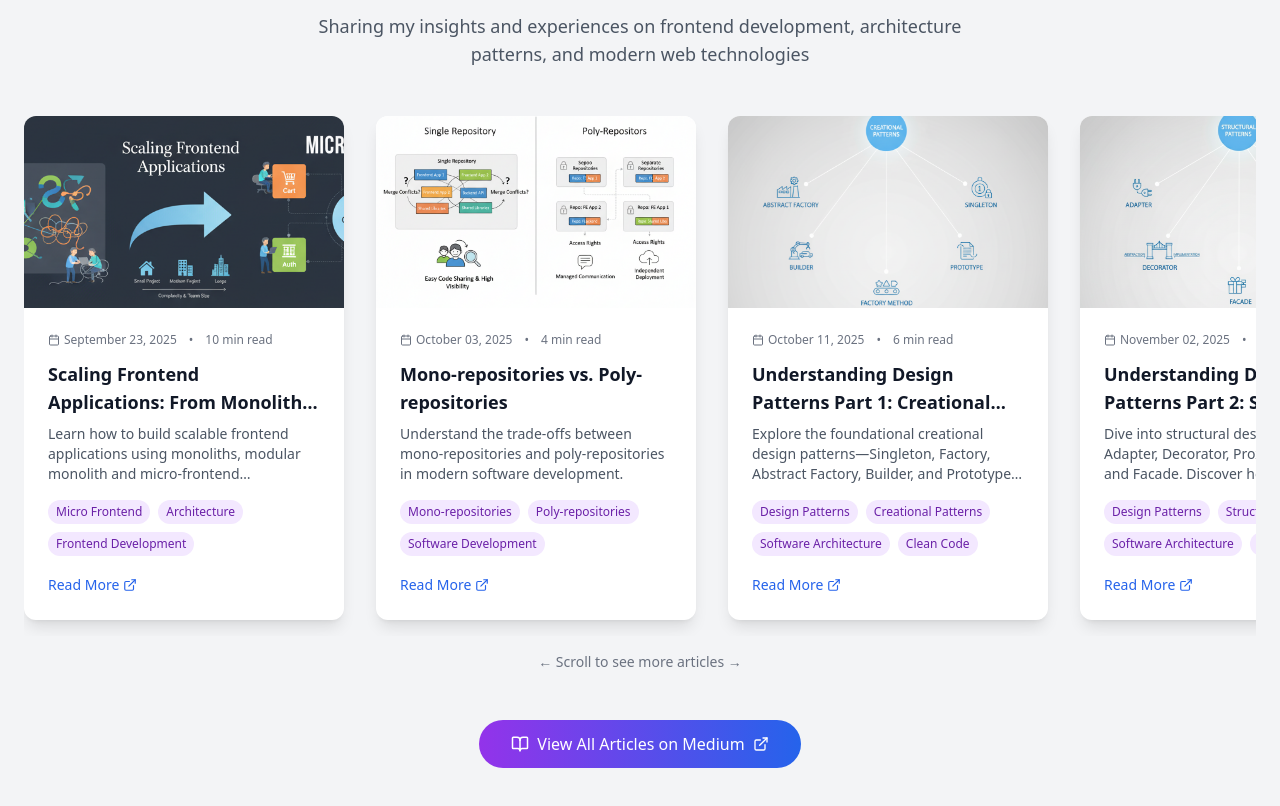
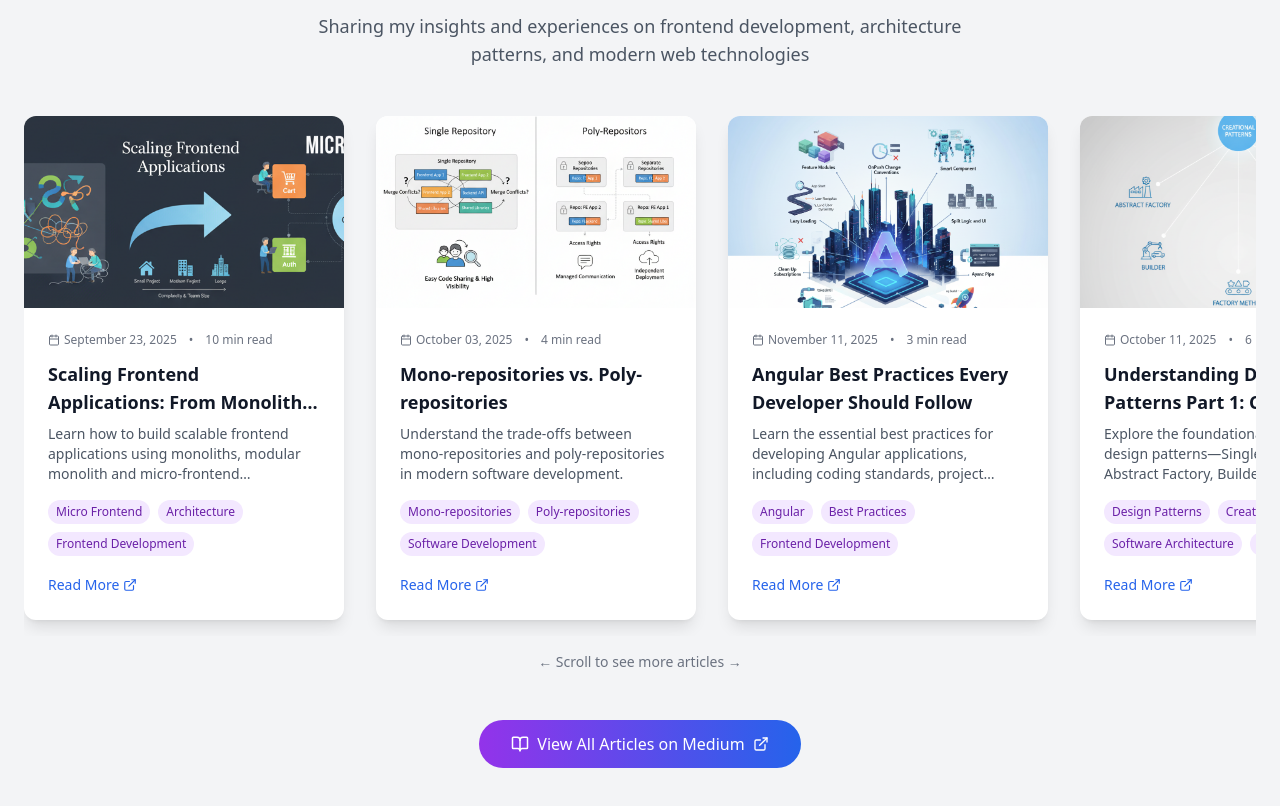
Before and after one commit to ParamasivamGnanasekaran/paramasivam-portfolio, a React (Create React App) app: page / in a window 1280 px wide. Shown: the part 4516-5322 px from the top of the page. Built offline with nearby package versions, Linux system fonts and the light colour scheme.

Commit message:
update behavioral pattern and angular best practices

```diff
--- a/src/App.jsx
+++ b/src/App.jsx
@@ -26,6 +26,8 @@ import monoVsPoly from "../src/images/monovspoly.png";
 import scalingFrontend from "../src/images/scaling-frontend.png";
 import creationalPatterns from "../src/images/DPC.png";
 import structuralPatterns from "../src/images/DPS.png";
+import behavioralPatterns from "../src/images/DPB.png";
+import angularBestPractices from "../src/images/ABP.png";
 
 const App = () => {
   const [isMenuOpen, setIsMenuOpen] = useState(false);
@@ -189,6 +191,15 @@ const App = () => {
       url: 'https://medium.com/@paramasivamingur07/mono-repositories-vs-polyrepositories-1b123a2ec304'
     },
     {
+      title: 'Angular Best Practices Every Developer Should Follow',
+      excerpt: 'Learn the essential best practices for developing Angular applications, including coding standards, project structure, and performance optimization techniques.',
+      date: 'November 11, 2025',
+      readTime: '3 min read',
+      image: angularBestPractices,
+      tags: ['Angular', 'Best Practices', 'Frontend Development'],
+      url: 'https://medium.com/@paramasivamingur07/angular-best-practices-every-developer-should-follow-6b93f4c06133'
+    },
+    {
       title: 'Understanding Design Patterns Part 1: Creational Patterns',
       excerpt: 'Explore the foundational creational design patterns—Singleton, Factory, Abstract Factory, Builder, and Prototype. Learn how these patterns help you create flexible, reusable, and maintainable object creation logic in modern software development.',
       date: 'October 11, 2025',
@@ -206,6 +217,16 @@ const App = () => {
       tags: ['Design Patterns', 'Structural Patterns', 'Software Architecture', 'Clean Code'],
       url: 'https://medium.com/@paramasivamingur07/understanding-design-patterns-b024c0681555'
     },
+    {
+      title: 'Understanding Design Patterns Part 3: Behavioral Patterns',
+      excerpt: 'Explore behavioral design patterns—Strategy, Observer, Command, and State. Learn how these patterns help you define clear communication between objects and manage complex workflows in your applications.',
+      date: 'November 11, 2025',
+      readTime: '5 min read',
+      image: behavioralPatterns,
+      tags: ['Design Patterns', 'Behavioral Patterns', 'Software Architecture', 'Clean Code'],
+      url: 'https://medium.com/@paramasivamingur07/understanding-design-patterns-6af2a19bff2a'
+    },
+
   ];
 
   const scrollToSection = (sectionId) => {
```
Also changed, not shown: src/images/ABP.png (added), src/images/DPB.png (added).
